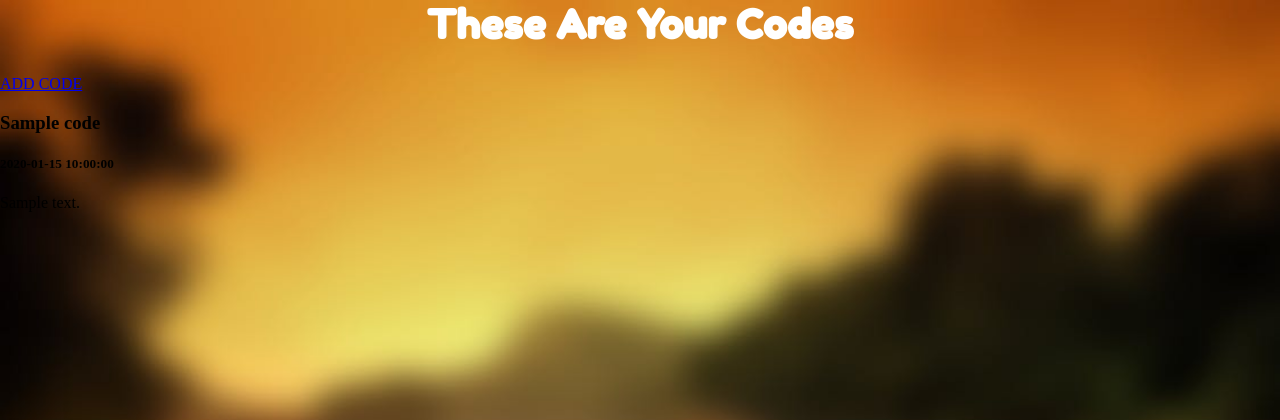
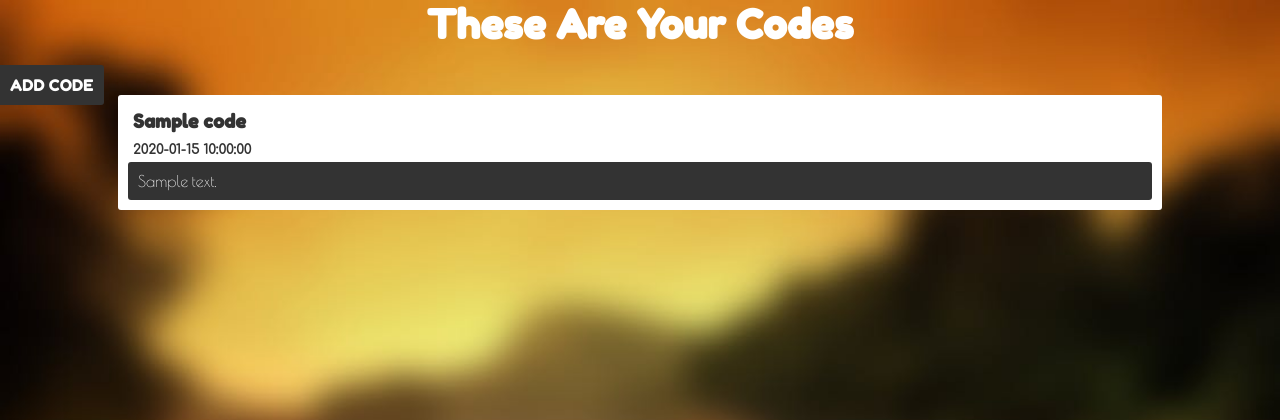
Before and after one commit to williemaxt/Simple-Code-Base, a PHP site: page /allcode.php in a window 1280 px wide. Shown: the top 420 px of the page. Run offline with PHP 8.4, Linux system fonts and the light colour scheme; tables that the repository leaves empty or names only in its code hold one stand-in row (values such as "Sample post").

Commit message:
Update main.css
This adds the finalized style to the application

```diff
--- a/codebase/main.css
+++ b/codebase/main.css
@@ -1,4 +1,5 @@
 @import url('https://fonts.googleapis.com/css?family=Fredoka+One');
+@import url('https://fonts.googleapis.com/css?family=Comfortaa|Poiret+One');
 nav{
     height: 50px;
     background: #333333;
@@ -59,3 +60,43 @@ h1{
     height: auto;
     margin: 20px;
 }
+/*this is for the all code page*/
+.snippet{
+    width: 80%;
+    margin: 0 auto;
+    background: #ffffff;
+    border-radius: 3px;
+    padding: 10px;
+    margin-bottom: 10px;
+}
+.snippet h3{
+    color: #333333;
+    margin: 0;
+    border-radius: 3px;
+    padding: 5px;
+    font-family: 'Fredoka One', cursive;
+}
+.snippet h5{
+    color: #333333;
+    margin: 0;
+    border-radius: 3px;
+    padding: 5px;
+    font-family: 'Comfortaa', cursive;
+}
+.snippet p{
+    font-family: 'Poiret One', cursive;
+    margin: 0;
+    background: #333333;
+    color: #ffffff;
+    padding: 10px;
+    border-radius: 3px;
+}
+#returnBtn{
+    text-decoration: none;
+    background: #333333;
+    color: #ffffff;
+    padding: 10px;
+    border-bottom-right-radius: 3px;
+    border-top-right-radius: 3px;
+    font-family: 'Fredoka One', cursive;
+}
```
